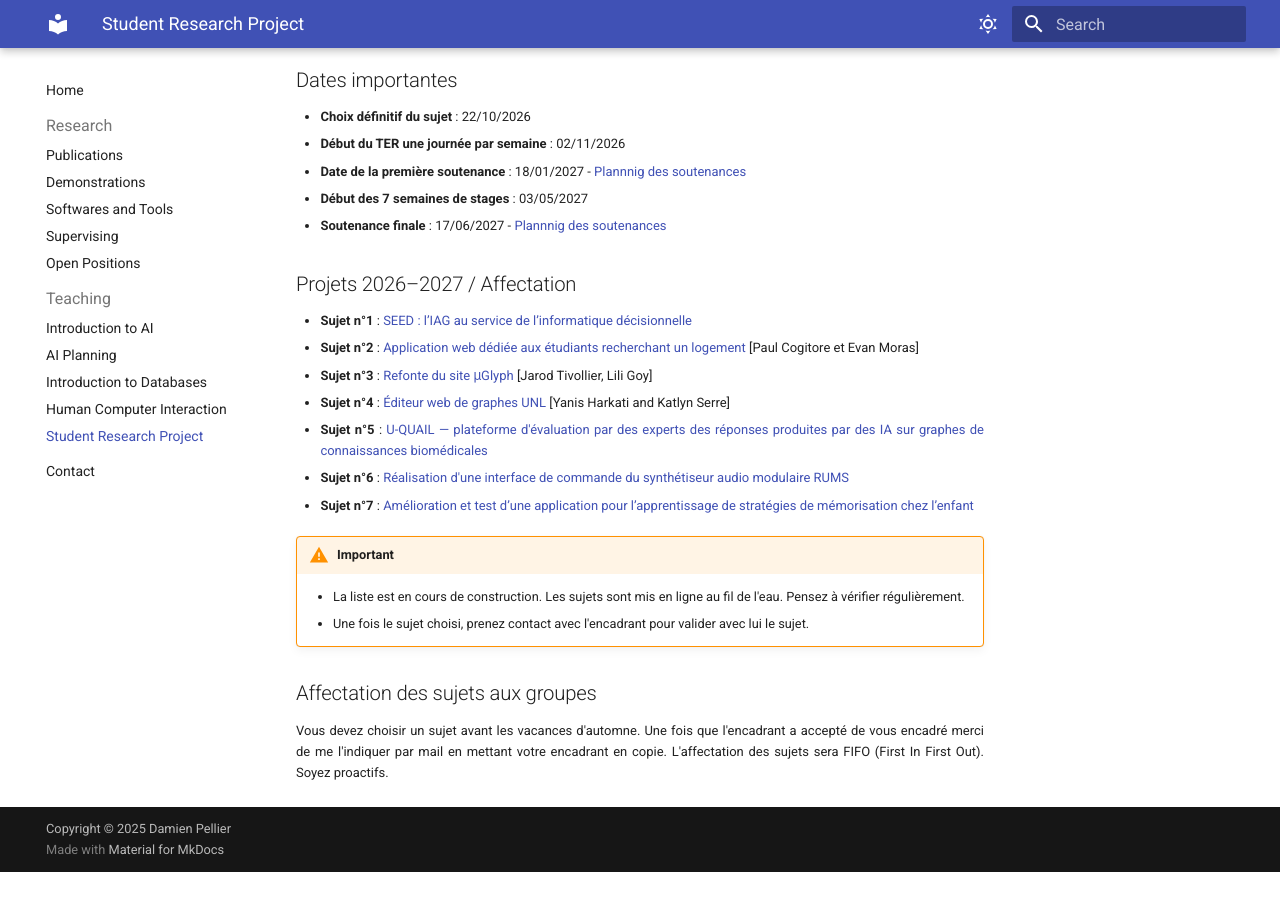
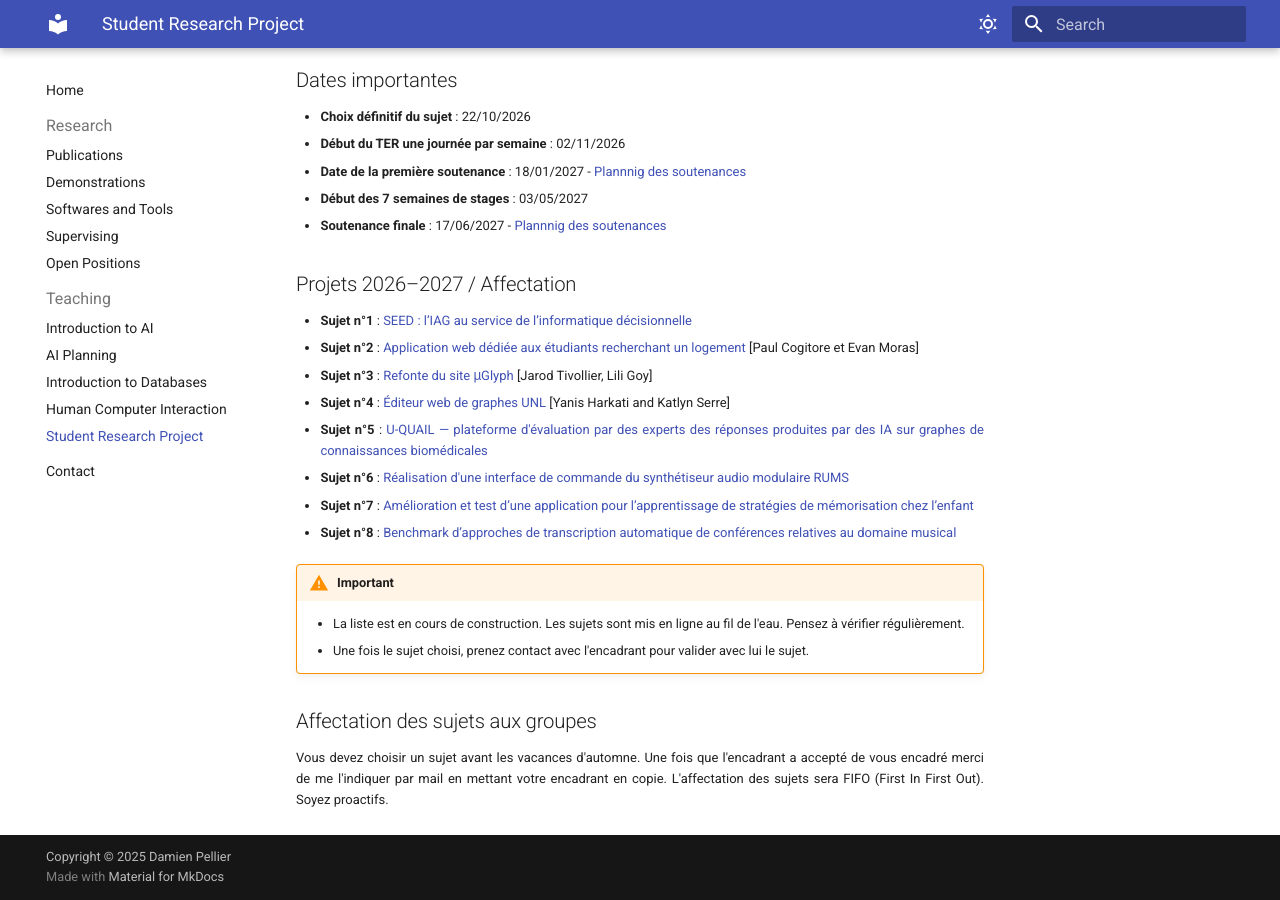
Before and after one commit to pellierd/homepage, an MkDocs documentation site: the page built from docs/teaching/srp.md, in a window 1280 px wide and 900 px high, scrolled down 959 px. Built offline with MkDocs 1.6.1 and Material for MkDocs 9.7.7, drawn with Linux system fonts in a browser that asks for light colours; before the commit the page ends 1831 px from its top, so only the background shows below that.

Commit message:
Add ter subject

```diff
--- a/docs/teaching/srp.md
+++ b/docs/teaching/srp.md
@@ -42,6 +42,8 @@ La première période du projet est consacrée à l'élaboration des documents p
 - **Sujet n°5** : [U-QUAIL — plateforme d'évaluation par des experts des réponses produites par des IA sur graphes de connaissances biomédicales](srp/Sujet_5_2026.pdf)
 - **Sujet n°6** : [Réalisation d'une interface de commande du synthétiseur audio modulaire RUMS](srp/Sujet_6_2026.pdf)
 - **Sujet n°7** : [Amélioration et test d’une application pour l’apprentissage de stratégies de mémorisation chez l’enfant](srp/Sujet_7_2026.pdf)
+- **Sujet n°8** : [Benchmark d’approches de transcription automatique de conférences relatives au domaine musical
+](srp/Sujet_8_2026.pdf)
 
 
 !!! warning "Important"
```
Also changed, not shown: 1 other file.
